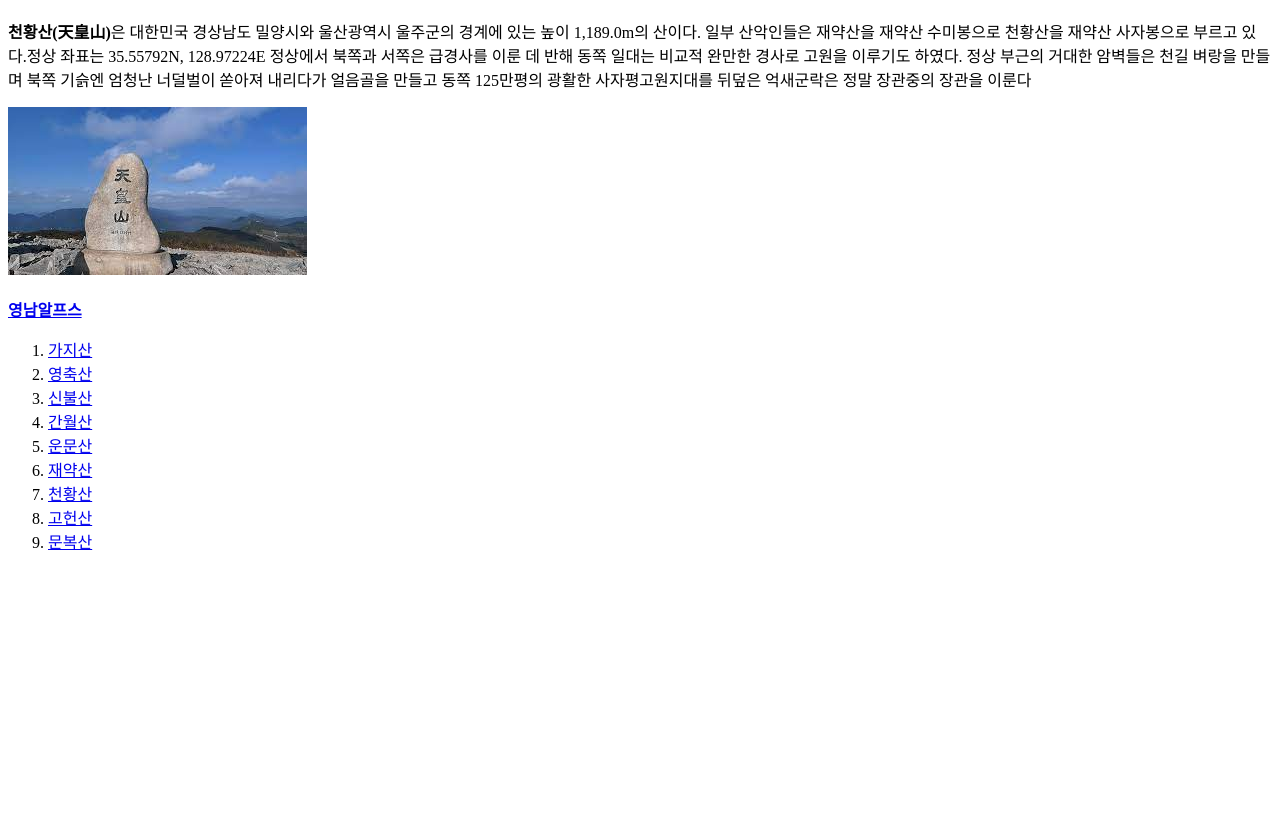
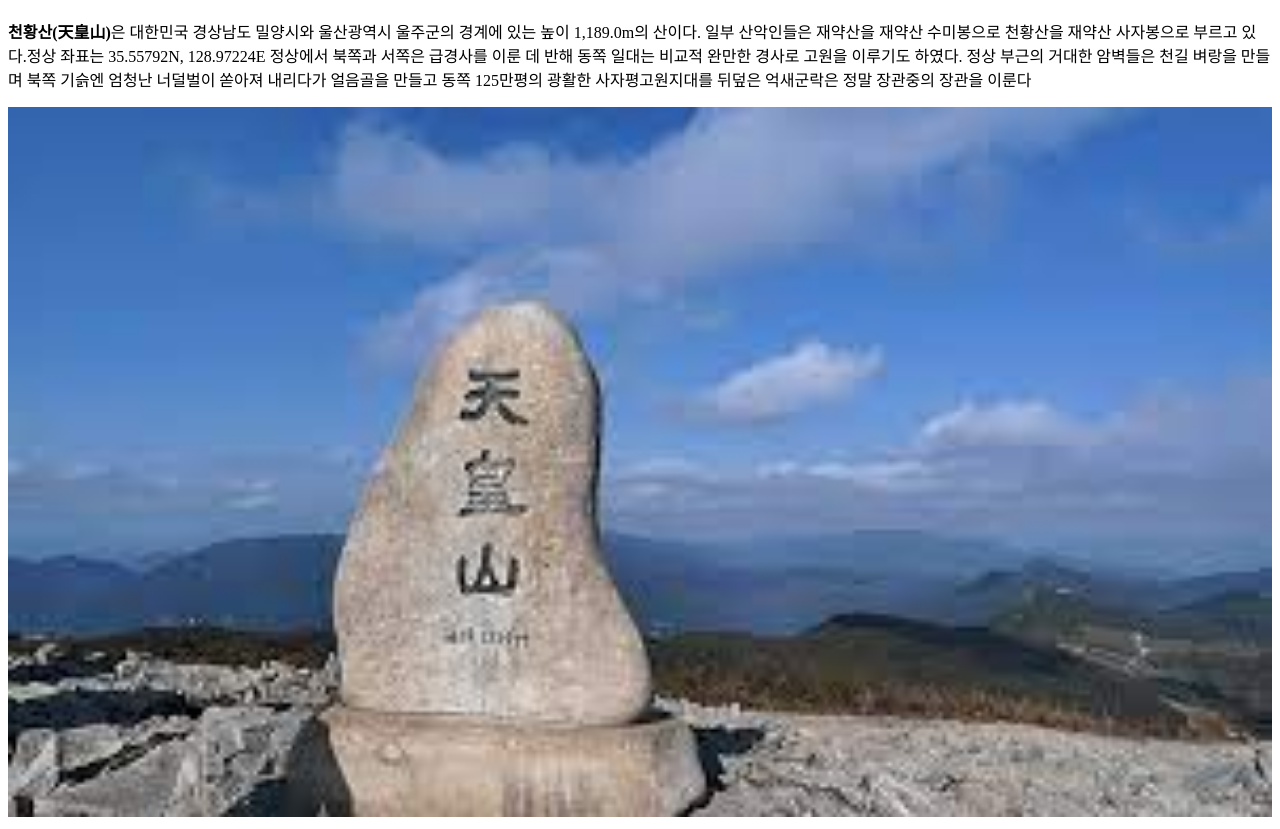
Before and after one commit to ydm82/YeongnamAlps, a plain HTML site: page 10천황산.html in a window 1280 px wide. Shown: the part 70-899 px from the top of the page. Before the commit the page ends 800 px from the top, so only its background shows below. Drawn offline with Linux system fonts and the light colour scheme.

Commit message:
Update 10천황산.html

```diff
--- a/10천황산.html
+++ b/10천황산.html
@@ -6,23 +6,9 @@
 </head>
 
 <body>
- <h1>천황산</h1>
+  <h1>천황산</h1>
   <p><strong>천황산(天皇山)</strong>은 대한민국 경상남도 밀양시와 울산광역시 울주군의 경계에 있는 높이 1,189.0m의 산이다. 일부 산악인들은 재약산을 재약산 수미봉으로 천황산을 재약산 사자봉으로 부르고 있다.정상 좌표는 35.55792N, 128.97224E
-정상에서 북쪽과 서쪽은 급경사를 이룬 데 반해 동쪽 일대는 비교적 완만한 경사로 고원을 이루기도 하였다. 정상 부근의 거대한 암벽들은 천길 벼랑을 만들며 북쪽 기슭엔 엄청난 너덜벌이 쏟아져 내리다가 얼음골을 만들고 동쪽 125만평의 광활한 사자평고원지대를 뒤덮은 억새군락은 정말 장관중의 장관을 이룬다</p>
-  <img src="10천황산.jpg" wodth="400%">
-  <br>
-  <br>
-  <strong><a href="1영남알프스.html">영남알프스</strong>
-    <ol>
-      <li><a href="2가지산.html">가지산</a></li>
-      <li><a href="5영축산.html">영축산</a></li>
-      <li><a href="4신불산.html">신불산</a></li>
-      <li><a href="3간월산.html">간월산</a></li>
-      <li><a href="6운문산.html">운문산</a></li>
-      <li><a href="7재약산.html">재약산</a></li>
-      <li><a href="10천황산.html">천황산</a></li>
-      <li><a href="8고헌산.html">고헌산</a></li>
-      <li><a href="9문복산.html">문복산</a></li>
-    </ol>
-  </body>
-  </html>
+  정상에서 북쪽과 서쪽은 급경사를 이룬 데 반해 동쪽 일대는 비교적 완만한 경사로 고원을 이루기도 하였다. 정상 부근의 거대한 암벽들은 천길 벼랑을 만들며 북쪽 기슭엔 엄청난 너덜벌이 쏟아져 내리다가 얼음골을 만들고 동쪽 125만평의 광활한 사자평고원지대를 뒤덮은 억새군락은 정말 장관중의 장관을 이룬다</p>
+  <img src="10천황산.jpg" width="100%">
+</body>
+</html>
```
